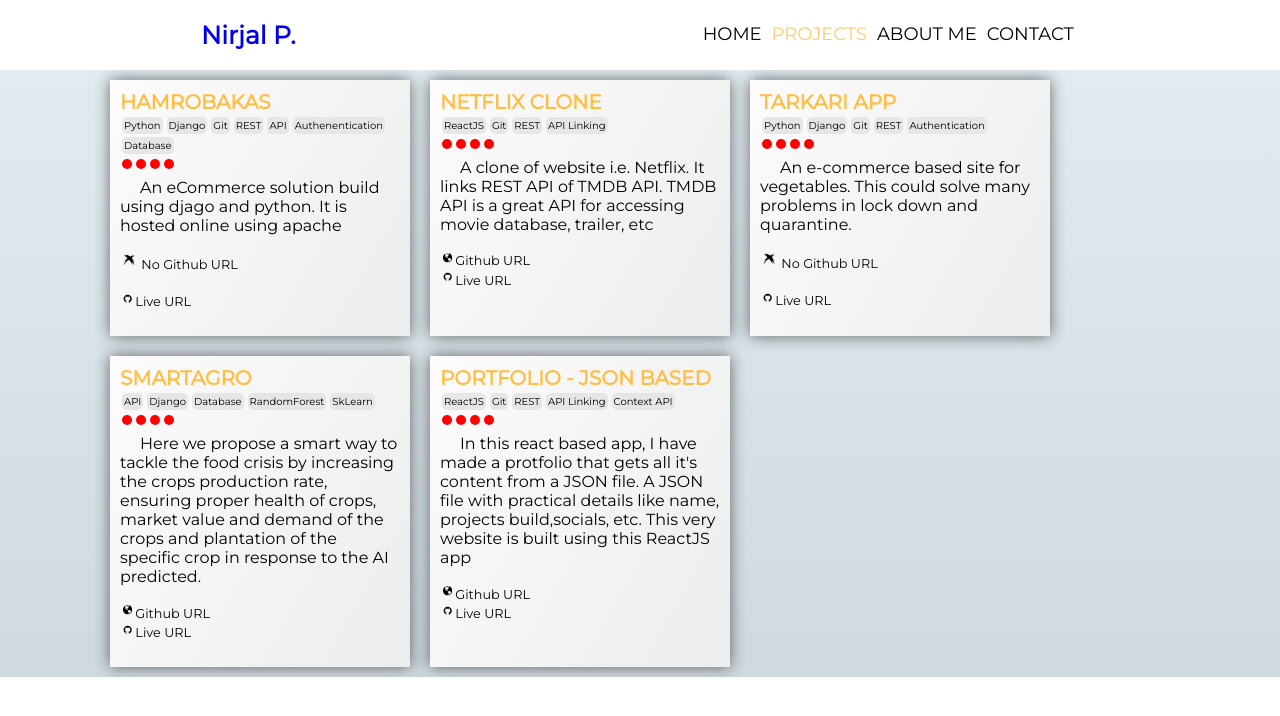
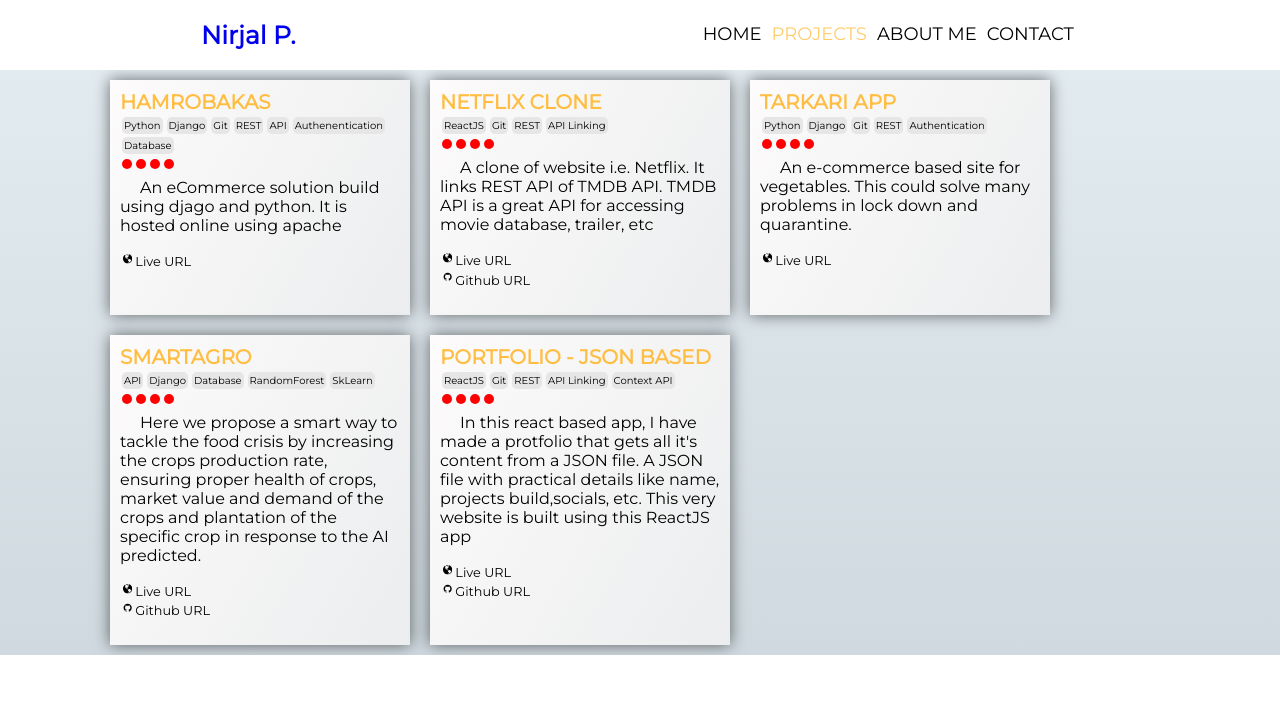
Before and after one commit to n1rjal/json-portfolio, a React (Create React App) app: page /projects in a window 1280 px wide. Shown: the top 716 px of the page. Built offline with nearby package versions, Linux system fonts and the light colour scheme.

Commit message:
fixed url in projects

```diff
--- a/src/components/projects/Projects.js
+++ b/src/components/projects/Projects.js
@@ -4,6 +4,7 @@ import DataContext from "../../context/datacontext";
 import { GoGlobe } from "react-icons/go";
 import { AiFillGithub } from "react-icons/ai";
 import { GiCrossMark } from "react-icons/gi";
+import { Link } from "react-router-dom";
 
 const Projects = () => {
   document.title = "Nirjal's Portfolio | Projects";
@@ -15,7 +16,6 @@ const Projects = () => {
             return data.projects.map((project) => (
               <div className="project">
                 <h3 className="projectName">{project.name}</h3>
-
                 <div className="techUsed">
                   {project.techs.map((tech) => (
                     <span className="techName" key={tech}>
@@ -31,34 +31,30 @@ const Projects = () => {
                 <br />
                 <p className="projectDescription">{project.desp}</p>
                 <p className="projectLinks">
-                  {project.githubURL ? (
-                    <a
+                  {project.liveURL ? (
+                    <Link
                       target="_blank"
                       rel="noreferrer"
-                      href={project.githubURL}
+                      to={{ pathname: project.liveURL }}
                     >
                       <GoGlobe className="web" />
-                      Github URL
-                    </a>
+                      Live URL
+                    </Link>
                   ) : (
                     <p className="noURL">
                       <GiCrossMark className="crossmark" /> No Github URL
                     </p>
                   )}
                   <br />
-                  {project.liveURL ? (
-                    <a
+                  {project.githubURL && (
+                    <Link
                       target="_blank"
                       rel="noreferrer"
-                      href={project.githubURL}
+                      to={{ pathname: project.githubURL }}
                     >
                       <AiFillGithub className="github" />
-                      Live URL
-                    </a>
-                  ) : (
-                    <p className="noURL">
-                      <GiCrossMark /> No Github URL
-                    </p>
+                      Github URL
+                    </Link>
                   )}
                 </p>
               </div>
```
Also changed, not shown: 1 other file (tests, documents, lock files or other folders).
